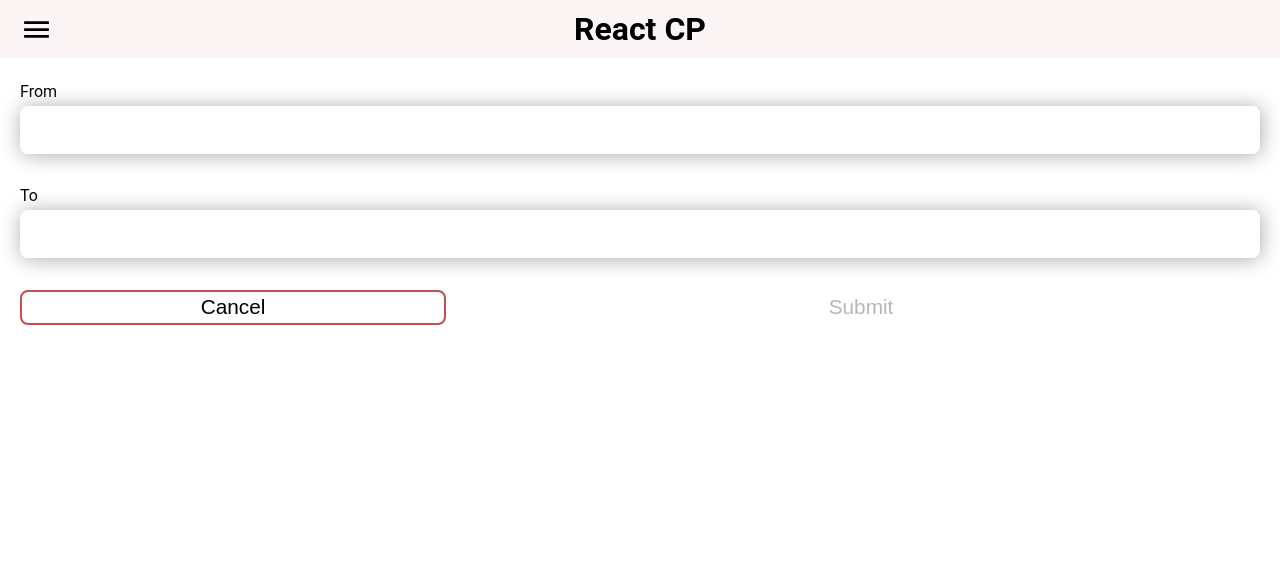
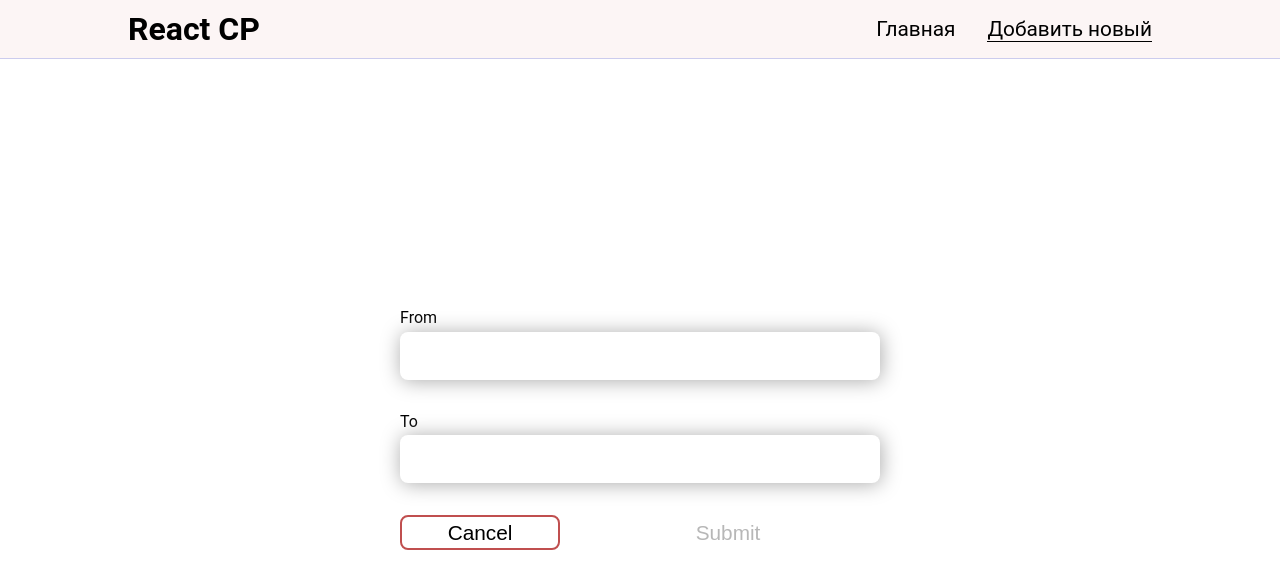
Before and after one commit to MaxKichiy/React-CP, a React (Create React App) app: page /new in a window 1280 px wide. Shown: the top 588 px of the page. Built offline with nearby package versions, Linux system fonts and the light colour scheme.

Commit message:
adeptive

```diff
--- a/package.json
+++ b/package.json
@@ -17,7 +17,8 @@
   "scripts": {
     "start": "react-scripts start",
     "build": "react-scripts build",
-    "test": "react-scripts test",
+    "test": "jest",
+    "test:cov": "jest --coverage",
     "eject": "react-scripts eject"
   },
   "eslintConfig": {
--- a/src/components/Layout/Main/Index.js
+++ b/src/components/Layout/Main/Index.js
@@ -31,6 +31,7 @@ function Main({ colorList, deleteHandler }) {
       setIsShowing(false);
     }, 2000);
   };
+
   return (
     <section className='main'>
       {isShowing && <PopUp />}
--- a/src/components/Layout/Main/Item.js
+++ b/src/components/Layout/Main/Item.js
@@ -7,7 +7,9 @@ function Item({ from, to, deleteHandler, id, onClickItem }) {
         style={{ background: `linear-gradient(to right, ${from},${to})` }}
         className='main__item-color'></div>
       <div className='main__item-name'>
-        {from} {to}
+        <p>
+          {from} {to}
+        </p>
       </div>
       <div className='main__item-panel'>
         <span onClick={deleteHandler} className='main__item-del'>
--- a/src/components/Layout/New.js
+++ b/src/components/Layout/New.js
@@ -1,4 +1,4 @@
-import { useEffect, useState } from 'react';
+import { useState } from 'react';
 import { useHistory, useParams } from 'react-router';
 
 function New({ addNew, colorList, edit }) {
@@ -105,6 +105,8 @@ function New({ addNew, colorList, edit }) {
             value={from}
           />
         </label>
+        <label>
+          To
           <input
             className='new__input'
             onChange={inputHandler}
@@ -113,6 +115,7 @@ function New({ addNew, colorList, edit }) {
             name='to'
             value={to}
           />
+        </label>
         <div className='new__button-wrapper'>
           <button
             type='button'
--- a/src/scss/components/header.scss
+++ b/src/scss/components/header.scss
@@ -1,5 +1,6 @@
 .header {
   background-color: rgba(244, 219, 219, 0.28);
+  border-bottom: 1px solid #cce;
   padding: 10px 20px;
   &__wrapper {
     display: flex;
@@ -51,3 +52,84 @@
     background-color: transparent;
   }
 }
+
+@media (min-width: 768px) {
+  .header {
+    padding: 10px 40px;
+    &__wrapper {
+      display: flex;
+      justify-content: space-between;
+      align-items: center;
+    }
+    &__menu-button {
+      display: none;
+    }
+  }
+  .nav {
+    &__list {
+      margin: 0;
+      padding: 0;
+      display: flex !important;
+      align-items: center;
+      gap: 2rem;
+    }
+    &__list {
+      position: relative;
+      z-index: 0;
+      width: auto;
+      height: auto;
+      background-color: inherit;
+    }
+    &__item {
+      font-size: 1.3rem;
+      margin-bottom: 0;
+      color: #000;
+      & > a.active {
+        border-bottom: 1px solid #000;
+      }
+      &:hover {
+        opacity: 0.7;
+      }
+    }
+  }
+}
+
+@media (min-width: 1024px) {
+  .header {
+    padding: 10px 40px;
+    &__wrapper {
+      max-width: 1024px;
+      margin: 0 auto;
+      display: flex;
+      justify-content: space-between;
+      align-items: center;
+    }
+    &__menu-button {
+      display: none;
+    }
+  }
+  .nav {
+    &__list {
+      margin: 0;
+      padding: 0;
+      display: flex !important;
+      align-items: center;
+      gap: 2rem;
+    }
+    &__list {
+      position: relative;
+      z-index: 0;
+      width: auto;
+      height: auto;
+      background-color: inherit;
+    }
+    &__item {
+      font-size: 1.3rem;
+      margin-bottom: 0;
+      color: #000;
+      & > a.active {
+        border-bottom: 1px solid #000;
+      }
+    }
+  }
+}
--- a/src/scss/components/main.scss
+++ b/src/scss/components/main.scss
@@ -1,7 +1,6 @@
 .main {
-  width: 100%;
   &__wrapper {
-    padding: 10px 20px;
+    padding: 30px 20px;
   }
   &__title {
     color: #0f52ba;
@@ -35,6 +34,7 @@
     height: 100%;
   }
   &__item-name {
+    padding-left: 100px;
     font-size: 2rem;
     text-align: center;
     flex-grow: 1;
@@ -46,7 +46,7 @@
     z-index: 1;
     display: none;
     position: absolute;
-    right: 20px;
+    left: 20px;
     animation: showUp 0.17s ease-in;
   }
   &__item-del {
@@ -86,3 +86,26 @@
     width: 100%;
   }
 }
+
+@media (min-width: 768px) {
+  .main {
+    &__wrapper {
+      padding: 40px 40px;
+      max-width: 768px;
+      margin: 0 auto;
+    }
+    &__item {
+      margin-bottom: 40px;
+    }
+  }
+}
+@media (min-width: 1024px) {
+  .main {
+    &__wrapper {
+      padding: 40px 40px;
+    }
+    &__item {
+      margin-bottom: 40px;
+    }
+  }
+}
--- a/src/scss/components/new.scss
+++ b/src/scss/components/new.scss
@@ -1,10 +1,16 @@
 .new {
-  padding: 1.5rem 20px;
-
+  padding: 20px 20px;
+  display: flex;
+  height: calc(100vh - 60px);
+  flex-direction: column;
+  justify-content: center;
   &__form {
     display: flex;
     flex-direction: column;
     justify-content: center;
+    width: 100%;
+    max-width: 480px;
+    margin: 0 auto;
   }
   &__input {
     border: none;
@@ -26,3 +32,32 @@
     color: #000;
   }
 }
+
+@media (min-width: 768px) {
+  .new {
+    padding: 20px 40px;
+
+    &__form {
+      max-width: 480px;
+    }
+    &__input {
+      border: none;
+      height: 3rem;
+      width: 100%;
+      border-radius: 8px;
+      box-shadow: 1px 1px 20px #aaa;
+      margin-bottom: 2rem;
+      margin-top: 0.3rem;
+      font-size: 1.5rem;
+      padding: 0 1rem;
+    }
+    &__button-wrapper {
+      display: flex;
+      justify-content: space-between;
+    }
+
+    label {
+      color: #000;
+    }
+  }
+}
```
Lines whose indentation alone changed are shown as unchanged.
